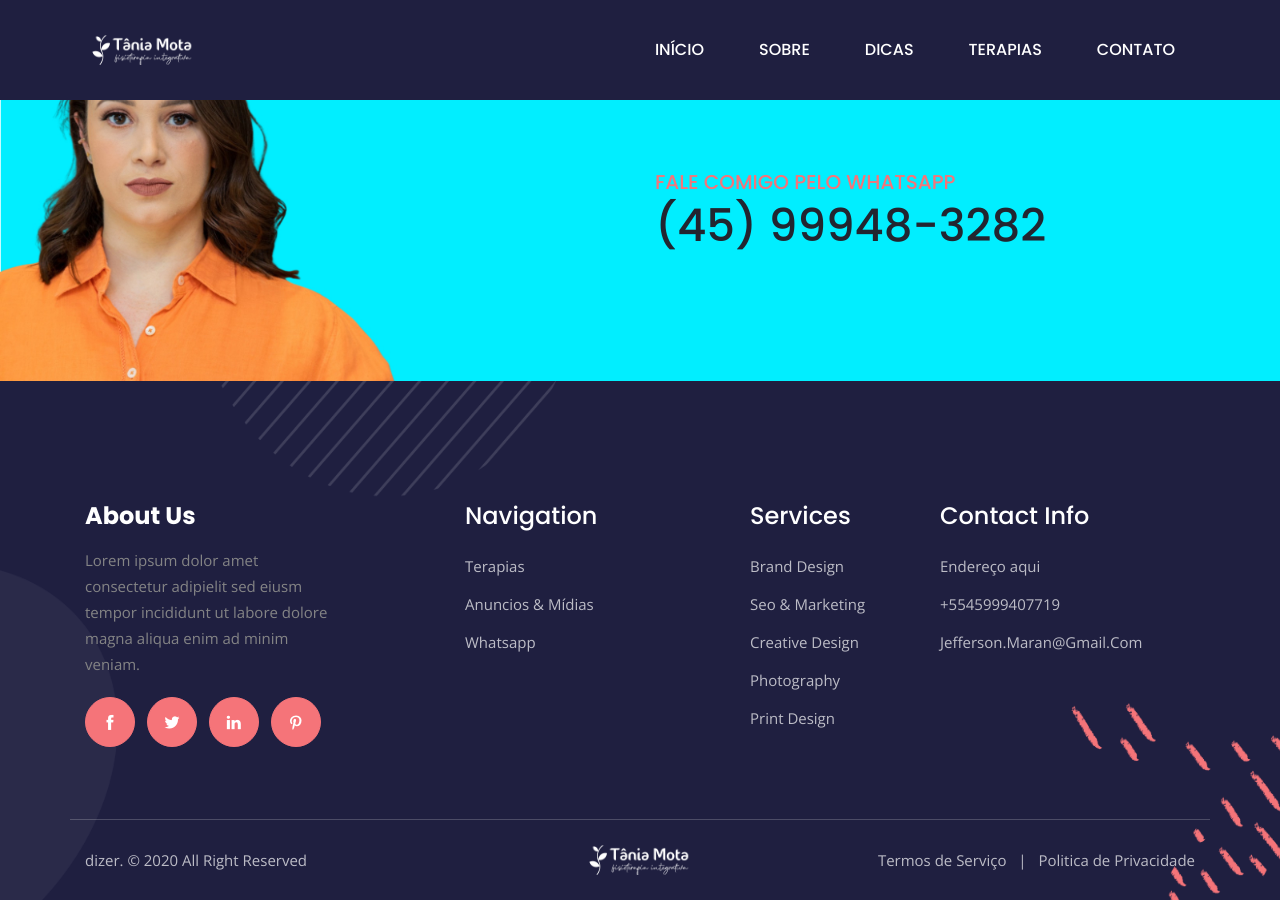
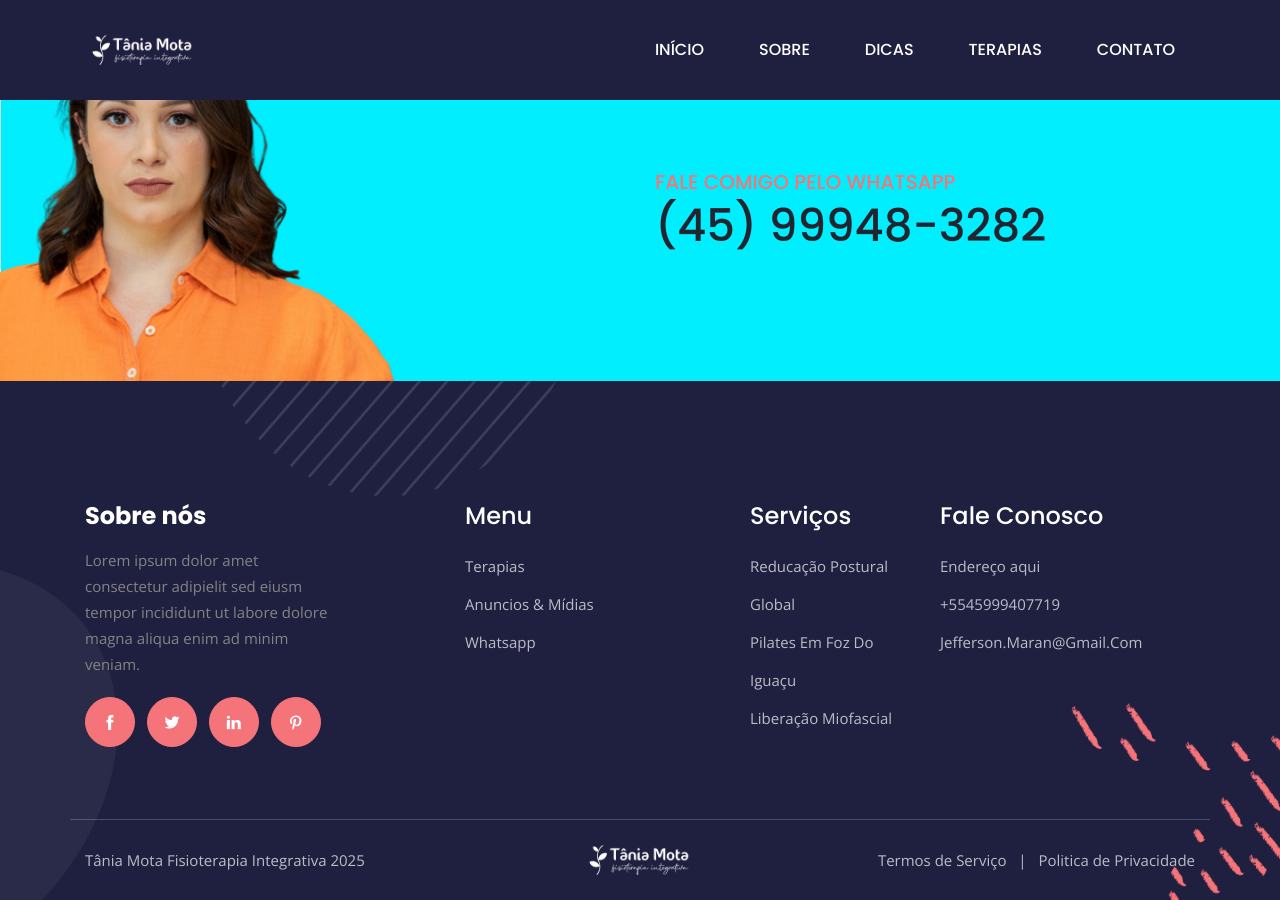
Before and after one commit to thejeffdev/taniamota, a Jekyll site: the page built from index.html, in a window 1280 px wide and 900 px high, scrolled down 4212 px. Built offline with Jekyll 4.4.1, drawn with Linux system fonts in a browser that asks for light colours.

Commit message:
change names

```diff
--- a/_config.yml
+++ b/_config.yml
@@ -13,7 +13,7 @@
 contact_form_action: "#" # works with https://fomrspree.io
 # mailchimp_list: "https://themeix.us16.list-manage.com/subscribe/post?u=307862c135e4548eecf86f389&amp;id=342411fb35"
 footer_content: "Lorem ipsum dolor amet consectetur adipielit sed eiusm tempor incididunt ut labore dolore magna aliqua enim ad minim veniam."
-copyright: "dizer. &copy; 2020 All Right Reserved"
+copyright: "Tânia Mota Fisioterapia Integrativa 2025"
 # page header default image
 cover_image: "/assets/images/bg/about-bg.jpg"
 google_map_api: "https://maps.googleapis.com/maps/api/js?key=AIzaSyDnh74UN6BKgq9U5fMNGhdZOSpmM_QnZqs"
--- a/_includes/footer.html
+++ b/_includes/footer.html
@@ -5,7 +5,7 @@
 		<div class="row">
 			<div class="col-lg-3 col-md-6">
 				<div class="footer-widget  mb-5 mb-lg-0">
-					<h4 class="font-weight-bold text-white mb-3">About Us</h4>
+					<h4 class="font-weight-bold text-white mb-3">Sobre nós</h4>
 					{{site.footer_content | markdownify}}
 
 					<ul class="list-inline socials-links">
@@ -20,7 +20,7 @@
 
 			<div class="col-lg-3 ml-lg-auto mb-5 mb-lg-0 col-md-6">
 				<div class="footer-widget">
-					<h4 class="text-white mb-3">Navigation</h4>
+					<h4 class="text-white mb-3">Menu</h4>
 
 					<ul class="list-unstyled lh-38">
 						{% for menu in site.data.navigation.footer %}
@@ -31,19 +31,17 @@
 			</div>
 			<div class="col-lg-2 col-md-6">
 				<div class="footer-widget  mb-5 mb-lg-0">
-					<h4 class="text-white mb-3">Services</h4>
+					<h4 class="text-white mb-3">Serviços</h4>
 					<ul class="list-unstyled lh-38">
-						<li><a href="#">Brand Design</a></li>
-						<li><a href="#">seo & marketing</a></li>
-						<li><a href="#">creative design</a></li>
-						<li><a href="#">photography</a></li>
-						<li><a href="#">print design</a></li>
+						<li><a href="#">Reducação Postural Global</a></li>
+						<li><a href="#">Pilates em Foz do Iguaçu</a></li>
+						<li><a href="#">Liberação Miofascial</a></li>
 					</ul>
 				</div>
 			</div>
 			<div class="col-lg-3 col-md-6">
 				<div class="footer-widget">
-					<h4 class="text-white mb-3">Contact Info</h4>
+					<h4 class="text-white mb-3">Fale Conosco</h4>
 					<ul class="list-unstyled lh-38">
 						<li>{{site.address}}</li>
 						<li><a href="tel:{{site.phone}}">{{site.phone}}</a></li>
```
